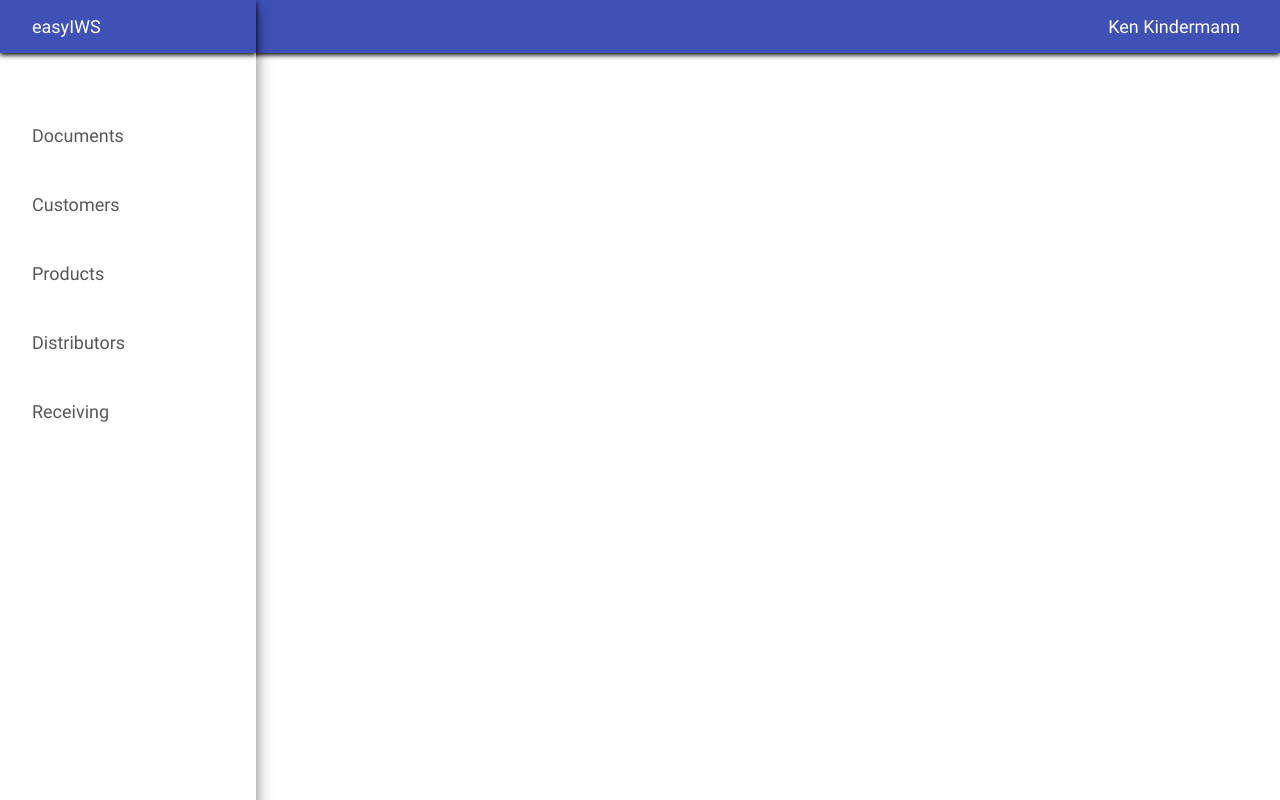
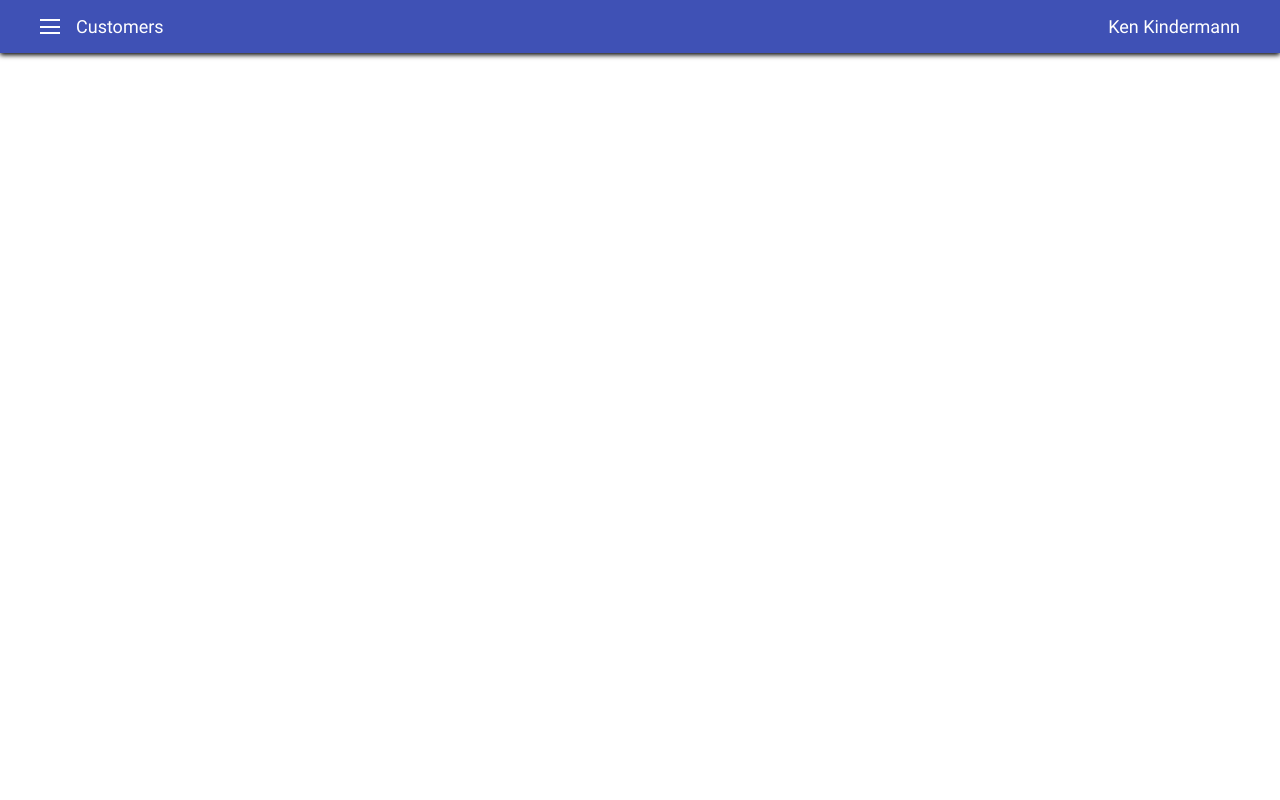
Before and after one commit to KenKindermann/easyIMS, a React (Vite) app in the folder Frontend/: page / in a window 1280 px wide. Shown: the top 800 px of the page. Built offline with nearby package versions, Linux system fonts and the light colour scheme.

Commit message:
add shadown and bg color to sidebar, sidebar displays when toggle btn clicked

```diff
--- a/Frontend/src/components/navbar/Navbar.jsx
+++ b/Frontend/src/components/navbar/Navbar.jsx
@@ -22,7 +22,7 @@ const Navbar = () => {
           </div>
         </div>
       </nav>
-      <Sidebar />
+      <Sidebar showSidebar={showSidebar} />
     </>
   );
 };
--- a/Frontend/src/components/navbar/Sidebar.jsx
+++ b/Frontend/src/components/navbar/Sidebar.jsx
@@ -1,8 +1,8 @@
 import "../../style/sidebar.css";
 
-const Sidebar = () => {
+const Sidebar = ({ showSidebar }) => {
   return (
-    <div className="sidebar">
+    <div className={showSidebar ? "sidebar show" : "sidebar"}>
       <p>easyIWS</p>
       <ul>
         <li>Documents</li>
--- a/Frontend/src/style/navbar.css
+++ b/Frontend/src/style/navbar.css
@@ -21,10 +21,11 @@ nav {
 
 .toggle-bar {
   width: 20px;
-  height: 19px;
+  height: 15px;
   display: flex;
   flex-direction: column;
   justify-content: space-between;
+  cursor: pointer;
 }
 
 .toggle-bar span {
--- a/Frontend/src/style/sidebar.css
+++ b/Frontend/src/style/sidebar.css
@@ -4,8 +4,14 @@
   position: absolute;
   left: 0;
   top: 0;
+  transform: translateX(-150%);
+  transition: transform 0.3s ease-in-out;
   background-color: white;
   box-shadow: 10px 0 15px -10px rgba(0, 0, 0, 0.5);
+}
+
+.sidebar.show {
+  transform: translateX(0);
 }
 
 .sidebar p {
```
